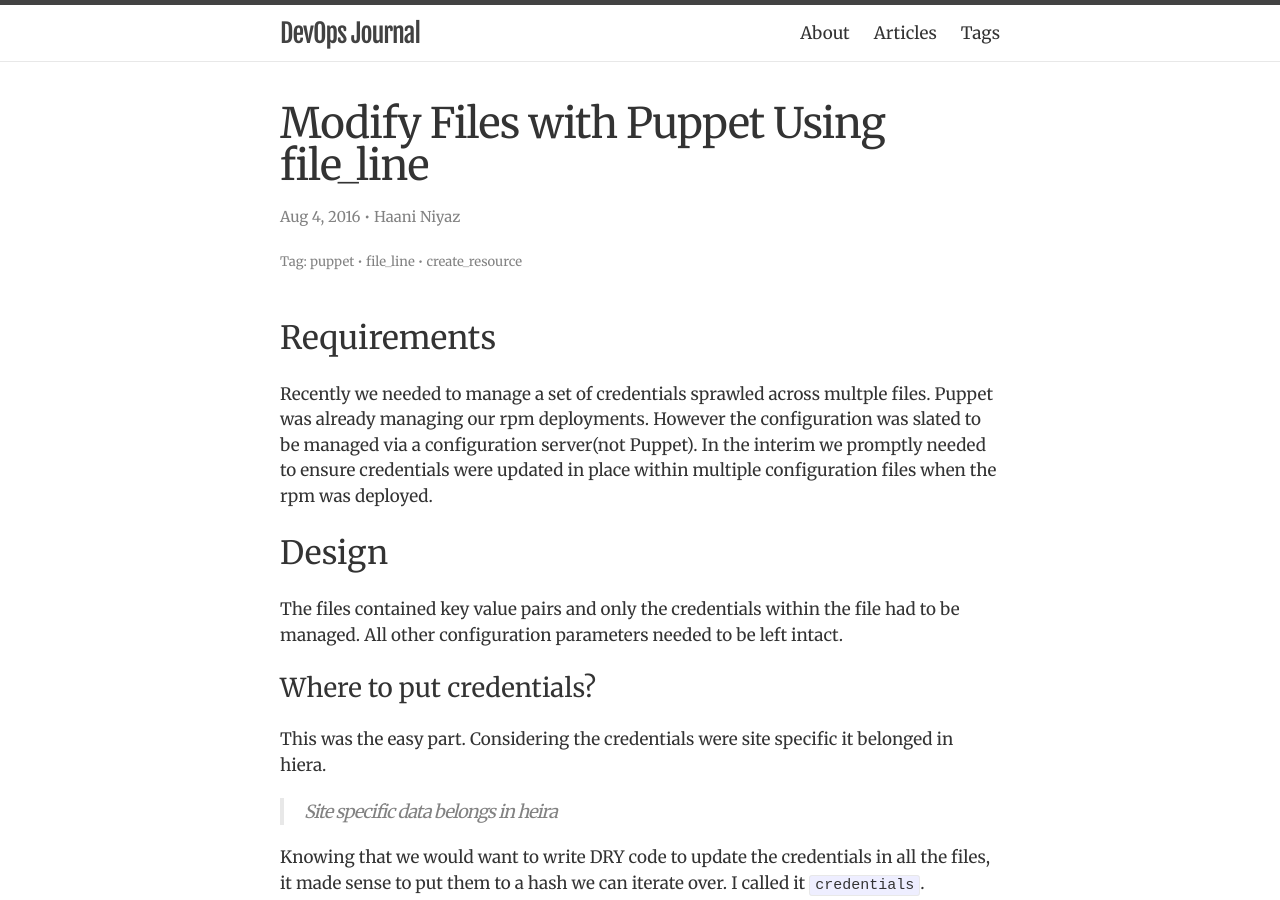
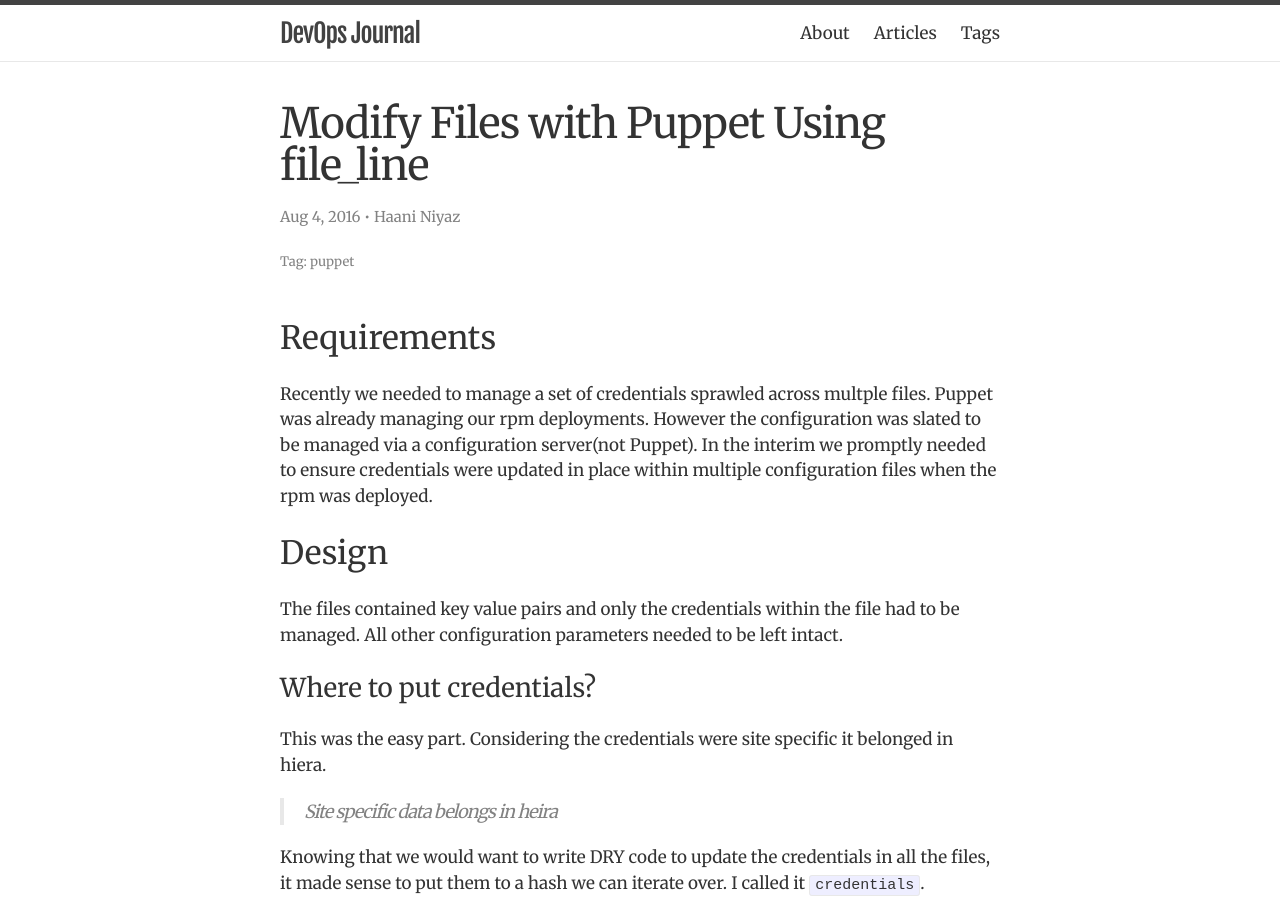
Before and after one commit to haani-niyaz/devops-journal, a Jekyll site: the page built from _posts/2016-08-04-modify-files-with-puppet-using-file_line.markdown, in a window 1280 px wide and 900 px high. Built offline with Jekyll 4.4.1, drawn with Linux system fonts in a browser that asks for light colours.

Commit message:
Fix tags

```diff
--- a/_posts/2016-07-01-building-source-file-rpms.markdown
+++ b/_posts/2016-07-01-building-source-file-rpms.markdown
@@ -3,7 +3,8 @@ layout: post
 title:  "Building Source File RPMs"
 date:   2016-07-05
 author: "Haani Niyaz"
-tags: rpm rpmbuild
+tags:
+ - rpmbuild
 ---
 
 The following article focuses on how source files can be retrofitted to be installed as RPMs.
--- a/_posts/2016-07-05-learning-angularjs-part-1.markdown
+++ b/_posts/2016-07-05-learning-angularjs-part-1.markdown
@@ -3,7 +3,9 @@ layout: post
 title:  "Learning AngularJS: Part I"
 date:   2016-07-05
 author: "Haani Niyaz"
-tags: angularjs javascript
+tags:
+ - angularjs
+ - javascript
 ---
 
 
--- a/_posts/2016-07-07-learning-angularjs-part-2.markdown
+++ b/_posts/2016-07-07-learning-angularjs-part-2.markdown
@@ -3,7 +3,9 @@ layout: post
 title:  "Learning AngularJS: Part II"
 date:   2016-07-07
 author: "Haani Niyaz"
-tags: angularjs javascript
+tags:
+- angularjs
+- javascript
 ---
 
 ## Objective
--- a/_posts/2016-08-04-modify-files-with-puppet-using-file_line.markdown
+++ b/_posts/2016-08-04-modify-files-with-puppet-using-file_line.markdown
@@ -2,7 +2,8 @@
 layout: post
 title:  "Modify Files with Puppet Using file_line"
 author: "Haani Niyaz"
-tags:  puppet file_line create_resource
+tags:
+- puppet
 ---
 
 
```
